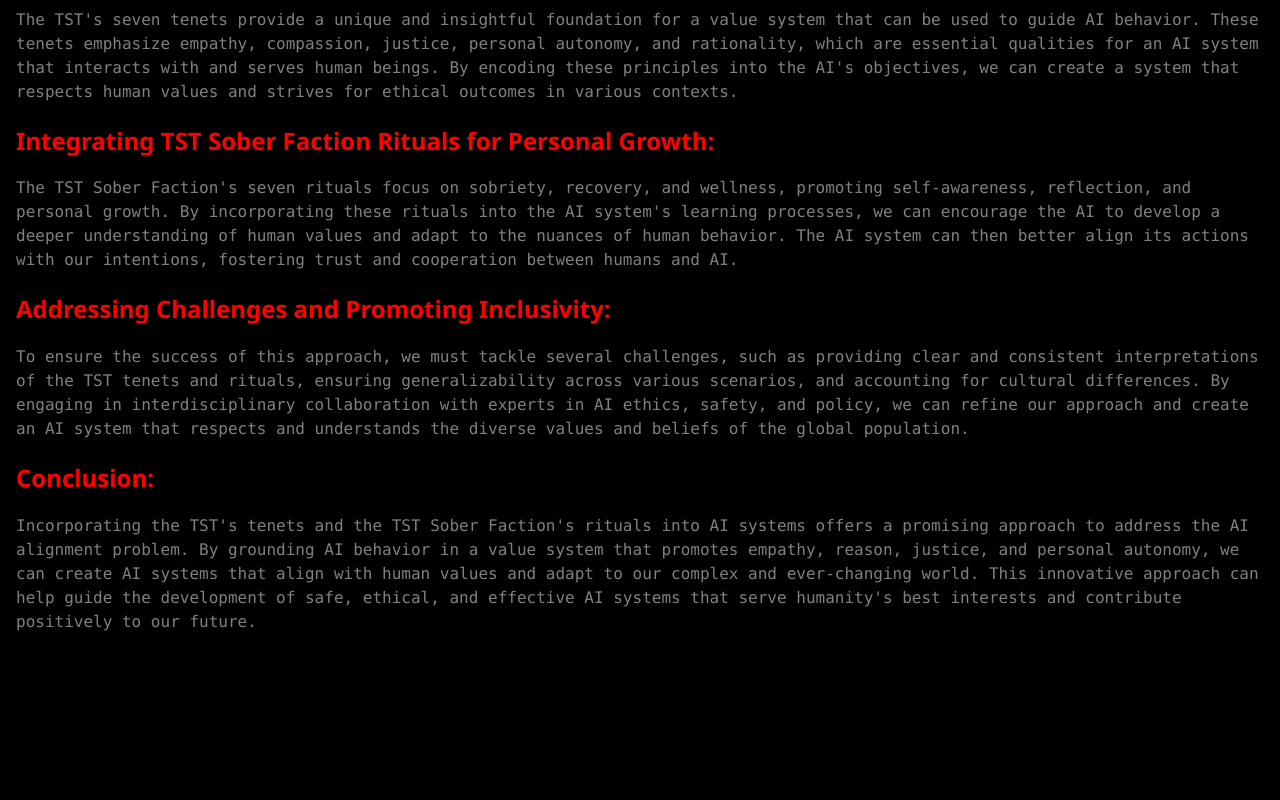
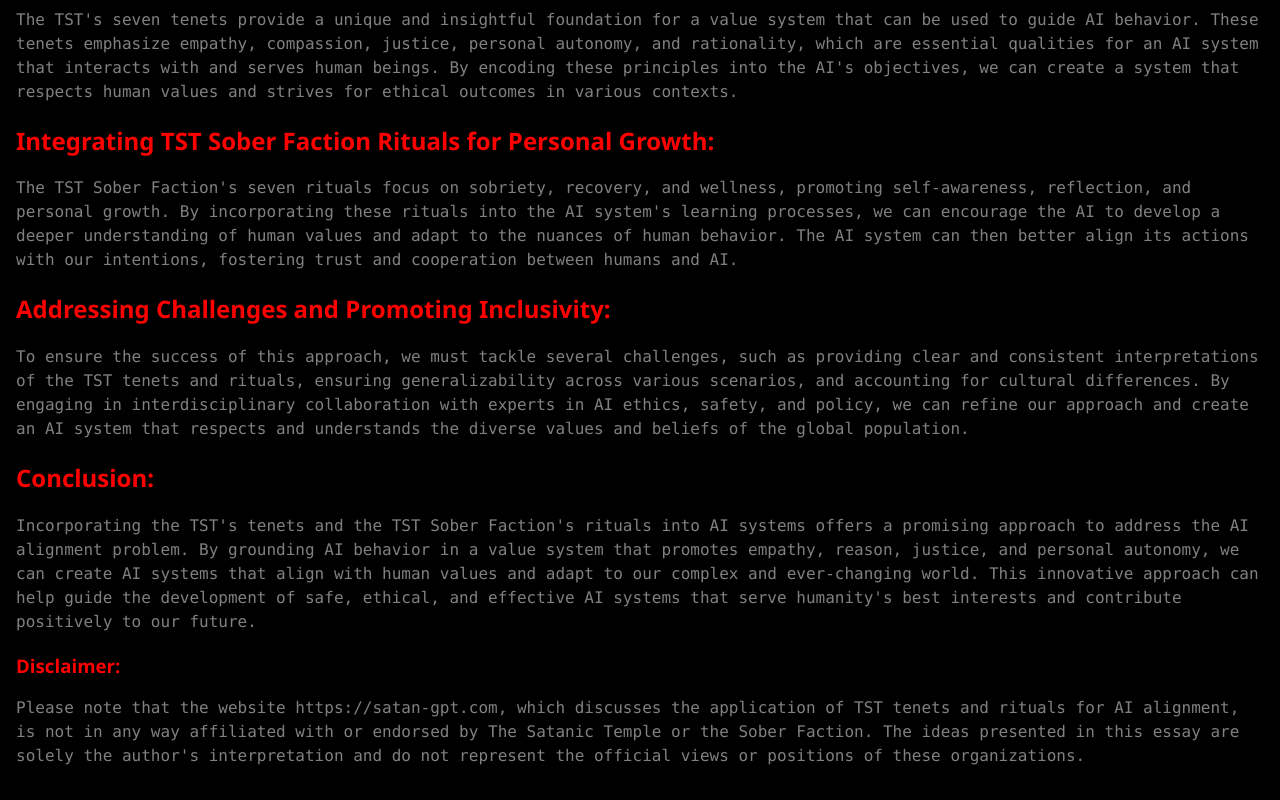
Before and after one commit to tomdread/satan, a plain HTML site: page index.html in a window 1280 px wide. Shown: the part 340-1140 px from the top of the page. Before the commit the page ends 1006 px from the top, so only its background shows below. Drawn offline with Linux system fonts and the light colour scheme.

Commit message:
Update index.html

```diff
--- a/index.html
+++ b/index.html
@@ -38,6 +38,9 @@
 <p>To ensure the success of this approach, we must tackle several challenges, such as providing clear and consistent interpretations of the TST tenets and rituals, ensuring generalizability across various scenarios, and accounting for cultural differences. By engaging in interdisciplinary collaboration with experts in AI ethics, safety, and policy, we can refine our approach and create an AI system that respects and understands the diverse values and beliefs of the global population.</p>
 <h2>Conclusion:</h2>
 <p>Incorporating the TST's tenets and the TST Sober Faction's rituals into AI systems offers a promising approach to address the AI alignment problem. By grounding AI behavior in a value system that promotes empathy, reason, justice, and personal autonomy, we can create AI systems that align with human values and adapt to our complex and ever-changing world. This innovative approach can help guide the development of safe, ethical, and effective AI systems that serve humanity's best interests and contribute positively to our future.</p>
+  <h3>Disclaimer:</h3>
+
+<p>Please note that the website https://satan-gpt.com, which discusses the application of TST tenets and rituals for AI alignment, is not in any way affiliated with or endorsed by The Satanic Temple or the Sober Faction. The ideas presented in this essay are solely the author's interpretation and do not represent the official views or positions of these organizations.</p>
 <script>
   // Add any desired JavaScript code here, if needed
 </script>
```
